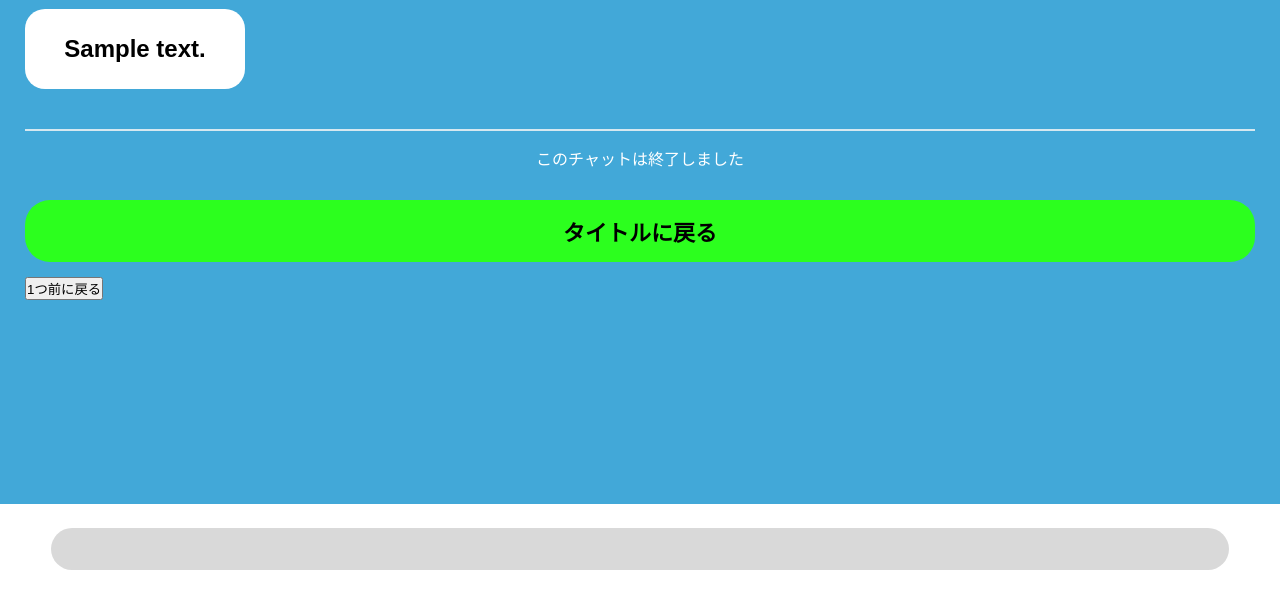
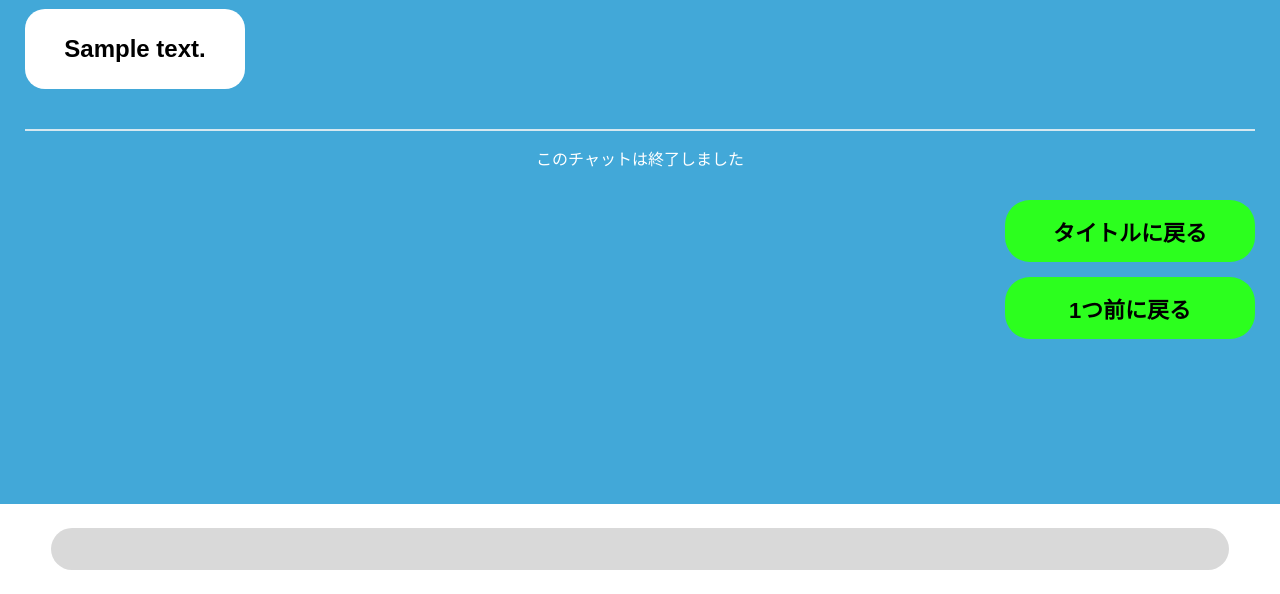
Before and after one commit to mihootsuka0419-kyomti/ti-mukaihatu, a Python web app: template templates/reply.html in a window 1280 px wide. Shown: the part 206-800 px from the top of the page. Run offline with Jinja, Linux system fonts and the light colour scheme; the template is opened without the code that fills it: most values are stand-ins (such as "Sample title", 1, 10 or a date in 2020).

Commit message:
html、cssの修正

```diff
--- a/static/reply.css
+++ b/static/reply.css
@@ -190,10 +190,20 @@ main{
    ボタン
 ========================== */
 
+/* ==========================
+   ボタン
+========================== */
+
+/* ==========================
+   ボタン
+========================== */
+
 .operation-area{
 
     display:flex;
     flex-direction:column;
+
+    align-items:flex-end;
 
     gap:15px;
 
@@ -201,7 +211,10 @@ main{
 
 }
 
-.operation-area a{
+.operation-area a,
+.operation-area button{
+
+    width:250px;
 
     background:#2CFF1E;
 
@@ -216,18 +229,26 @@ main{
 
     padding:15px;
 
+    border:none;
+
     border-radius:25px;
+
+    box-sizing:border-box;
+
+    appearance:none;
+
+    cursor:pointer;
 
     transition:.2s;
 
 }
 
-.operation-area a:active{
+.operation-area a:active,
+.operation-area button:active{
 
     transform:scale(.97);
 
 }
-
 
 /* ==========================
    フッター
--- a/templates/reply.html
+++ b/templates/reply.html
@@ -34,9 +34,17 @@
                     {{ completed_text }}
                 </div>
 
-                <!-- バックエンドが選んだ先生の返答 -->
-                <div class="reply-box">
-                    {{ reply_text }}
+                <div class="reply-wrapper">
+
+                    <div class="typing">
+                        入力中...
+                    </div>
+
+                    <!-- バックエンドが選んだ先生の返答 -->
+                    <div class="reply-box">
+                        {{ reply_text }}
+                    </div>
+
                 </div>
 
             </div>
```
